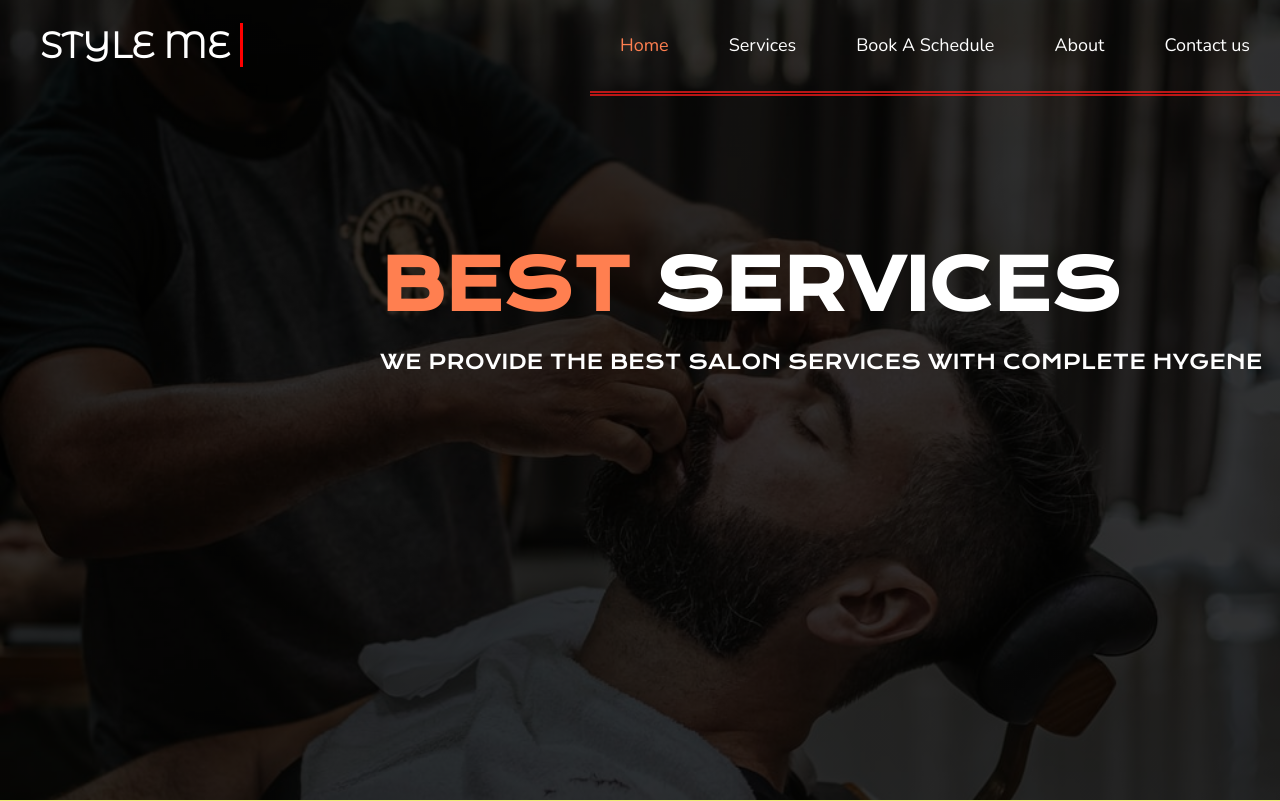
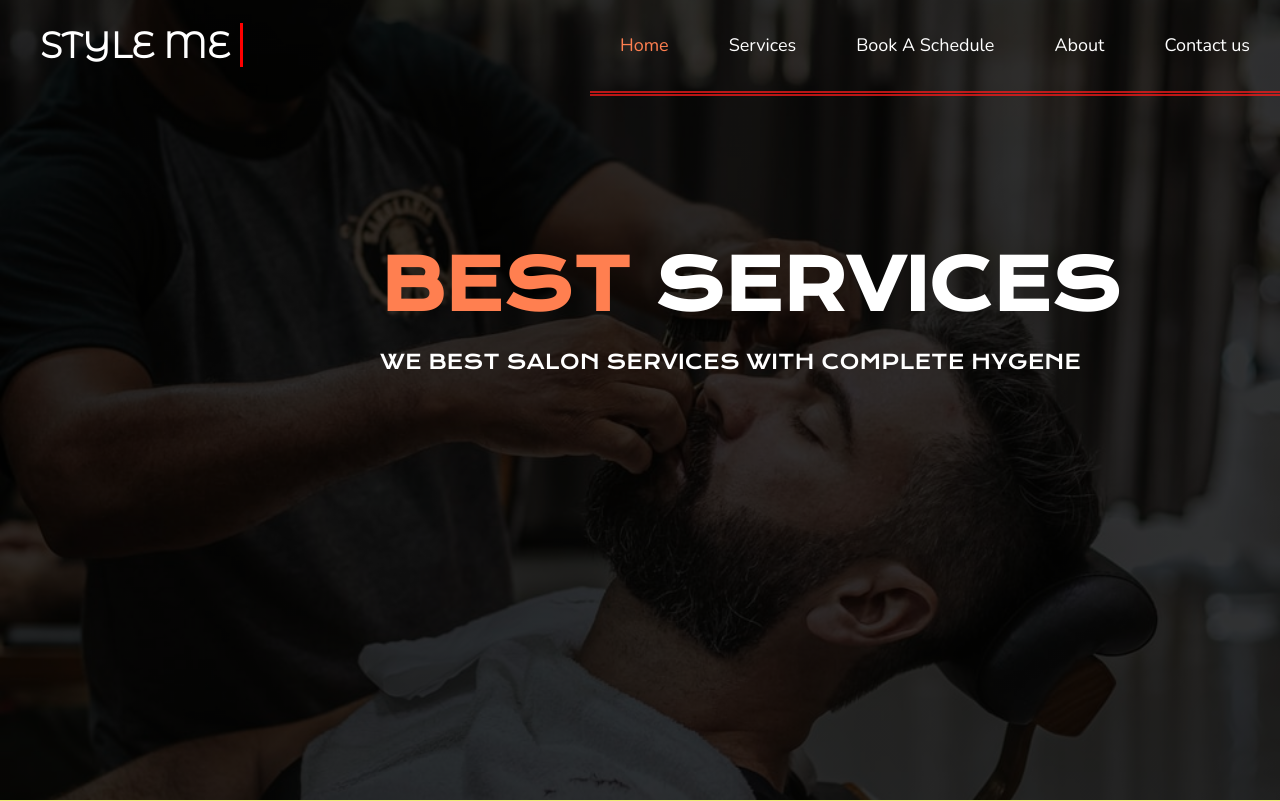
Before and after one commit to Harsh-raj-08/STYLE-ME, a plain HTML site: page index.html in a window 1280 px wide. Shown: the top 801 px of the page. Drawn offline with nearby package versions, Linux system fonts and the light colour scheme; a script that the page names is missing.

Commit message:
best service remove
nothing

```diff
--- a/index.html
+++ b/index.html
@@ -50,7 +50,7 @@
 
                         <B><span style="color:coral ;">BEST</span> SERVICES</B>
 
-                       <p>WE PROVIDE THE BEST SALON SERVICES WITH COMPLETE HYGENE</p>
+                       <p>WE BEST SALON SERVICES WITH COMPLETE HYGENE</p>
 
                 </div>
         </div>
```
